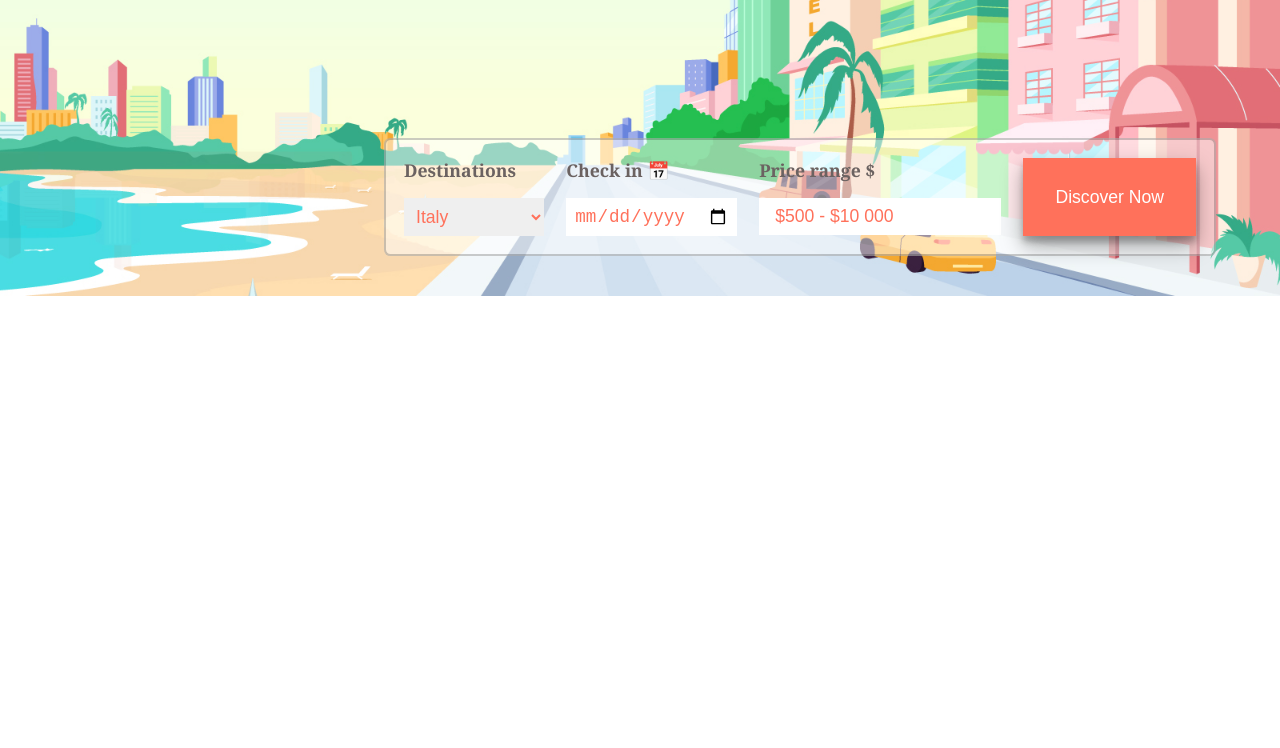
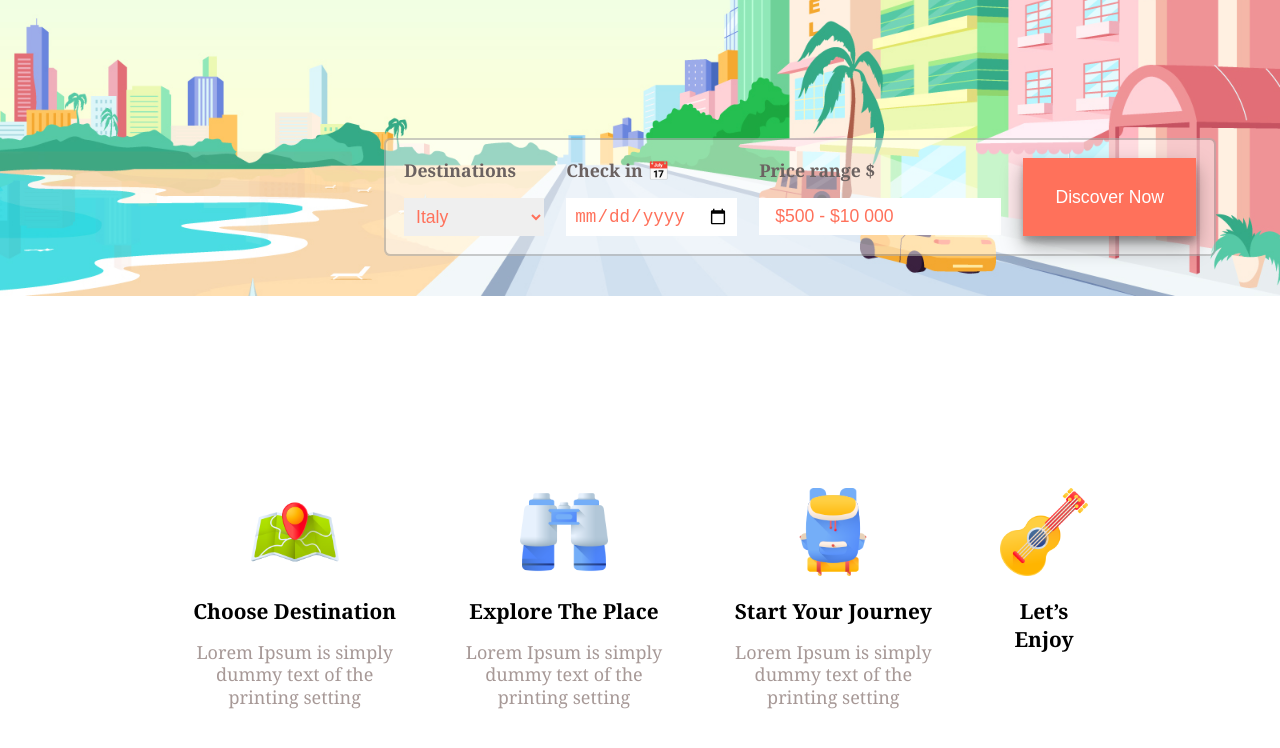
Before and after one commit to rose-povroznyk/explore-the-world-project, a plain HTML site: page index.html in a window 1280 px wide. Shown: the part 504-1252 px from the top of the page. Before the commit the page ends 800 px from the top, so only its background shows below. Drawn offline with Linux system fonts and the light colour scheme.

Commit message:
Add explanation section

```diff
--- a/css/base.css
+++ b/css/base.css
@@ -3,6 +3,7 @@
   --white-color: #fff;
   --blue-color: #3fd0d5;
   --brown-gray-color: #6b6261;
+  --text-color: #a79997;
   --hover-orange: #e05746;
 }
 * {
--- /dev/null
+++ b/css/explanation-section.css
@@ -0,0 +1,29 @@
+.explanation-section {
+  display: flex;
+  justify-content: space-between;
+  padding: 10rem;
+}
+
+.explanation-box {
+  text-align: center;
+  padding: 2rem;
+}
+
+.explanation-box-img {
+  width: 5.5rem;
+  height: 5.5rem;
+  object-fit: cover;
+  margin-bottom: 1rem;
+}
+
+.explanation-box-title {
+  font-size: 1.3rem;
+  font-weight: bold;
+  text-transform: capitalize;
+  margin-bottom: 1rem;
+}
+
+.explanation-box-descr {
+  line-height: 1.4rem;
+  color: var(--text-color);
+}
--- a/css/first-screen.css
+++ b/css/first-screen.css
@@ -5,7 +5,7 @@
   background: url(../images/hero-banner\ 2.png) center/cover no-repeat;
 }
 
-/* Стиль контейнера з лого, хедером і кнопкою*/
+/* Стиль контейнера з лого і хедером*/
 .header-container {
   position: relative;
   top: 10%;
@@ -123,6 +123,7 @@ h1 {
   padding: 1rem 2rem;
   border: none;
   text-decoration: none;
+  text-transform: capitalize;
   box-shadow: 0 10px 20px rgba(0, 0, 0, 0.35), 0 6px 6px rgba(0, 0, 0, 0.2);
   transition: box-shadow 0.3s, background-color 0.3s;
 }
--- a/css/style.css
+++ b/css/style.css
@@ -2,3 +2,4 @@
 
 @import url("./base.css");
 @import url("./first-screen.css");
+@import url("./explanation-section.css");
--- a/index.html
+++ b/index.html
@@ -7,6 +7,7 @@
     <link rel="stylesheet" href="./css/style.css" />
   </head>
   <body>
+    <!-- Головна сторінка-->
     <section class="first-screen">
       <!-- Навігаційне меню для малих екранів -->
       <header class="media-navigation">
@@ -38,6 +39,8 @@
           </ul>
         </nav>
       </header>
+
+      <!--Контейнер із основним заголовком і лого-->
       <div class="header-container">
         <img src="./icons/logo.svg" alt="ravel logo" class="logo" />
         <h1>
@@ -53,6 +56,7 @@
         <a href="#" class="header-button">Plan your trip</a>
       </div>
 
+      <!--Форма-->
       <form class="search-form">
         <div class="input-containers">
           <label for="destination">Destinations</label>
@@ -85,5 +89,47 @@
         <button class="header-button">Discover Now</button>
       </form>
     </section>
+
+    <!--Друга секція-->
+    <section class="explanation-section">
+      <div class="explanation-box">
+        <img src="./icons/map.png" alt="map" class="explanation-box-img" />
+        <h3 class="explanation-box-title">Choose Destination</h3>
+        <p class="explanation-box-descr">
+          Lorem Ipsum is simply dummy text of the printing setting
+        </p>
+      </div>
+      <div class="explanation-box">
+        <img
+          src="./icons/binocular.png"
+          alt="binocular"
+          class="explanation-box-img"
+        />
+        <h3 class="explanation-box-title">Explore The Place</h3>
+        <p class="explanation-box-descr">
+          Lorem Ipsum is simply dummy text of the printing setting
+        </p>
+      </div>
+      <div class="explanation-box">
+        <img
+          src="./icons/backpack.png"
+          alt="backpack"
+          class="explanation-box-img"
+        />
+        <h3 class="explanation-box-title">Start Your Journey</h3>
+        <p class="explanation-box-descr">
+          Lorem Ipsum is simply dummy text of the printing setting
+        </p>
+      </div>
+      <div class="explanation-box">
+        <img src="./icons/ukulele.png" alt="ukulele" class="explanation-box-img" />
+        <h3 class="explanation-box-title">Let’s Enjoy</h3>
+        <Lorem class="explanation-box-descr"></Lorem Ipsum is simply dummy text of the printing settingp>
+      </div>
+    </section>
+
+    <section class="top-destinations-section">
+
+    </section>
   </body>
 </html>
```
Also changed, not shown: icons/backpack.png (added), icons/binocular.png (added), icons/map.png (added), icons/ukulele.png (added).
